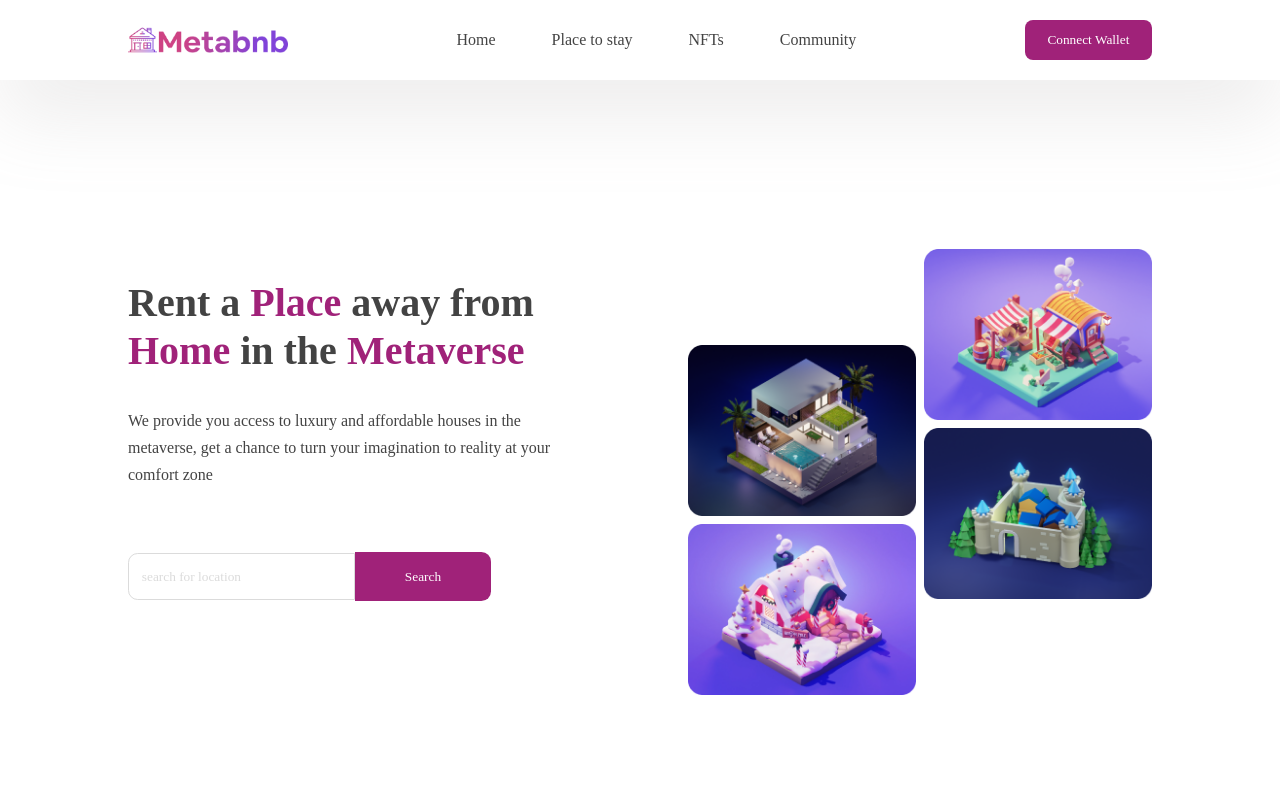
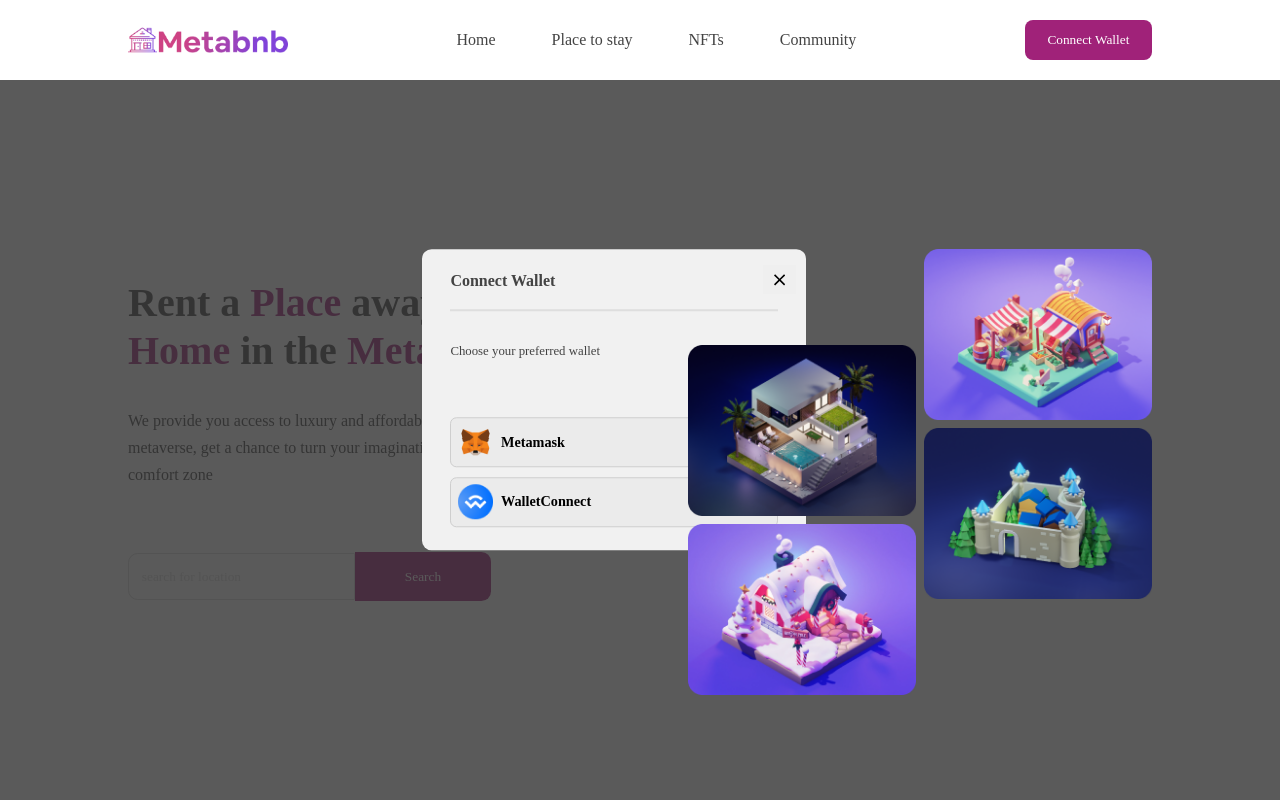
Before and after one commit to JoeTechx/metabnb, a React (Create React App) app: page / in a window 1280 px wide. Shown: the top 800 px of the page. Built offline with nearby package versions, Linux system fonts and the light colour scheme; a web font is replaced by a local one.

Commit message:
done with modal

```diff
--- a/src/component/Header.jsx
+++ b/src/component/Header.jsx
@@ -2,8 +2,9 @@ import Image1 from '../Image/image 1.png'
 import Image2 from '../Image/image 2.png'
 import Image3 from '../Image/image 3.png'
 import Image4 from '../Image/image 4.png'
+import Modal from "./Modal"
 
-const Header = () => {
+const Header = ({ openModal }) => {
   return (
     <header className="main__header width">
       <div className="container main__header-container">
@@ -18,10 +19,11 @@ const Header = () => {
             comfort zone
           </p>
           <div className='wallet__btn-header'>
-          <button className="nav__btn btn lg">
+          <button className="nav__btn btn lg"  onClick={() => openModal(true)}>
                 Connect Wallet
             </button>
             </div>
+            <Modal/>
           <div className="search__bar">
             <input type="text" name="search" placeholder="search for location" className="search__input" required/>
             <button className="search__btn btn lg">
--- /dev/null
+++ b/src/component/Modal.jsx
@@ -0,0 +1,51 @@
+import image66 from "../Image/image 66.png";
+import image69 from "../Image/image 69.png";
+import { MdOutlineClose } from "react-icons/md";
+import { MdKeyboardArrowRight } from "react-icons/md";
+
+const Modal = ({ closeModal }) => {
+  return (
+    <div className="modal">
+      <div className="overlay">
+        <div className="modal-content">
+          <h2>
+            Connect Wallet
+            <hr />
+          </h2>
+          <p>Choose your preferred wallet</p>
+
+          <div className="modal__btns">
+            <div className="modal__btn-1">
+              <button className="modal__metaBtn">
+                <div className="mask__img">
+                <div className="modal__meta-img">
+                  <img src={image66} alt="" />
+                </div>
+                <h5>Metamask</h5>
+                </div>
+                <MdKeyboardArrowRight />
+              </button>
+            </div>
+            <div className="modal__btn-2">
+              <button className="modal__metaBtn">
+              <div className="mask__img">
+                <div className="modal__meta-img">
+                  <img src={image69} alt="" />
+                </div>
+                <h5>WalletConnect</h5>
+                </div>
+                <MdKeyboardArrowRight />
+              </button>
+            </div>
+          </div>
+
+          <button className="close-modal" onClick={() => closeModal(false)}>
+            <MdOutlineClose />
+          </button>
+        </div>
+      </div>
+    </div>
+  );
+};
+
+export default Modal;
--- a/src/component/Navbar.css
+++ b/src/component/Navbar.css
@@ -20,10 +20,8 @@ nav {
   position: fixed;
   top: 0;
   left: 0;
-  z-index: 99;
-  box-shadow: 0rem 2rem 5rem rgba(156, 152, 152, 0.205);
+  z-index: 2;
 }
-
 .logo {
   width: 10rem;
 }
--- a/src/component/Navbar.jsx
+++ b/src/component/Navbar.jsx
@@ -1,46 +1,59 @@
-import { Link, NavLink } from 'react-router-dom'
-import "./Navbar.css"
-import { links } from '../data'
+import { Link, NavLink } from "react-router-dom";
+import "./Navbar.css";
+import { links } from "../data";
 import Logo from "../Image/logo.png";
-import {useState} from "react"
-import {GoThreeBars} from "react-icons/go"
-import {MdOutlineClose} from "react-icons/md"
+import { useState } from "react";
+import { GoThreeBars } from "react-icons/go";
+import { MdOutlineClose } from "react-icons/md";
+import Modal from "./Modal";
 
 const Navbar = () => {
 
+
+  const [modal, setModal] = useState(false);
+
+
   const [isNavShowing, setIsNavShowing] = useState(false);
+
   return (
     <nav>
       <div className="container nav__container">
         <Link to="./" className="logo" onClick={() => setIsNavShowing(false)}>
           <img src={Logo} alt="Nav Logo" />
         </Link>
-            <ul className={`nav__links ${isNavShowing ? "show__nav" : "hide__Nav"}`}>
-                {
-                    links.map(({ name, path}, index) => {
-                        return(
+        <ul
+          className={`nav__links ${isNavShowing ? "show__nav" : "hide__Nav"}`}
+        >
+          {links.map(({ name, path }, index) => {
+            return (
               <li key={index}>
-                            <NavLink to={path}  onClick={() => setIsNavShowing(prev => !prev)}>
+                <NavLink
+                  to={path}
+                  onClick={() => setIsNavShowing((prev) => !prev)}
+                >
                   {name}
                 </NavLink>
               </li>
-                        )
-                    })
-                }
+            );
+          })}
         </ul>
         <div className="wallet__btn">
-            <button className="nav__btn btn lg">
+          <button className="nav__btn btn lg" onClick={() => {
+            setModal(true)
+          }}>
             Connect Wallet
           </button>
         </div>
-            <button className="nav__toggle-btn" onClick={() => setIsNavShowing(prev => !prev)}>
-     {
-        isNavShowing ? <MdOutlineClose/> : <GoThreeBars/>
-     }
+        { modal && <Modal closeModal={setModal} openModal={setModal}/>}
+        <button
+          className="nav__toggle-btn"
+          onClick={() => setIsNavShowing((prev) => !prev)}
+        >
+          {isNavShowing ? <MdOutlineClose /> : <GoThreeBars />}
         </button>
       </div>
     </nav>
-  )
-}
+  );
+};
 
-export default Navbar
+export default Navbar;
--- a/src/index.css
+++ b/src/index.css
@@ -93,11 +93,11 @@ img{
     cursor: pointer;
   }
 
-  .btn:hover{
+  /* .btn:hover{
     border-color: var(--fill);
     background-color: transparent;
     color: var(--fill);
-  }
+  } */
   .btn.lg{
     padding: 0.6rem 1.29rem;
     border-radius: 0.5rem;
@@ -111,11 +111,11 @@ img{
     border: 2px solid transparent;
   }
 
-  .btn.sm:hover{
+  /* .btn.sm:hover{
     background: transparent;
     color:  var(--white);
     border-color:  var(--white);
-  }
+  } */
 
 
 
@@ -130,9 +130,9 @@ img{
 }
 
 
-.card:hover{
+/* .card:hover{
   border-color: var(--fill);
-}
+} */
 
 .card span{
   color: var(--fill);
--- a/src/pages/home/Home.css
+++ b/src/pages/home/Home.css
@@ -67,11 +67,11 @@
     border-radius: 0 0.6rem 0.6rem 0 !important;
 }
 
-.search__btn:hover{
+/* .search__btn:hover{
     background-color: #ebebeb !important;
     border-color: transparent !important;
     color: var(--fill) !important;
-}
+} */
 
 input{
     border: 1px solid #dbdbdb;
@@ -283,6 +283,106 @@ width: 100vw;
     margin-top: 2rem;
 }
 
+body.active-modal {
+    overflow-y: hidden;
+}
+
+.btn-modal {
+    padding: 10px 20px;
+    display: block;
+    margin: 100px auto 0;
+    font-size: 18px;
+}
+
+.modal, .overlay {
+    width: 100vw;
+    height: 100vh;
+    top: 0;
+    left: 0;
+    right: 0;
+    bottom: 0;
+    position: fixed;
+}
+
+.overlay {
+    z-index: 99;
+    background: rgba(49,49,49,0.8);
+}
+.modal-content {
+    position: absolute;
+    top: 50%;
+    left: 48%;
+    transform: translate(-50%, -50%);
+    line-height: 1.4;
+    background: #f1f1f1;
+    padding: 14px 28px;
+    border-radius: 0.6rem;
+    /* max-width: 600px; */
+    min-width: 300px;
+    margin: auto;
+    width: 30%;
+    cursor: pointer;
+}
+
+.modal__metaBtn {
+    display: flex;
+    align-items: center;
+    justify-content: space-between;
+    gap: 3rem;
+    width: 100%;
+    border: 1px solid #cecece;
+    background: #ebebeb;
+    border-radius: 0.4rem;
+    margin: 0.6rem 0;
+}
+
+.modal-content h2{
+    margin-top: 0.5rem;
+    font-size: 1rem;
+}
+
+.modal-content p{
+    font-size: 0.8rem;
+}
+
+hr{
+    border: 1px solid #dedede;
+    margin: 1.2rem 0;
+    width: 100%;
+}
+
+.mask__img{
+    display: flex;
+    align-items: center;
+    justify-content: space-between;
+    gap: 0.1rem;
+}
+
+.mask__img h5{
+font-size:0.89rem;
+}
+
+.modal__metaBtn svg {
+    font-size: 1.29rem;
+    color: #9f9f9f;
+    margin-right: 1rem;
+}
+
+.modal__meta-img {
+    width: 3rem;
+    padding: 0.4rem;
+}
+
+.close-modal {
+    position: absolute;
+    top: 16px;
+    right: 10px;
+    padding: 5px 7px;
+    font-size: 1.2rem;
+    cursor:pointer;
+}
+
+
 /* media queries */
 
 @media screen and  (max-width: 1187px) {
--- a/src/pages/home/Home.jsx
+++ b/src/pages/home/Home.jsx
@@ -2,6 +2,7 @@ import React from 'react'
 import Adventure from '../../component/Adventure'
 import Header from '../../component/Header'
 import MetaCompany from '../../component/MetaCompany'
+// import Modal from '../../component/Modal'
 import NFTs from '../../component/NFTs'
 import './Home.css'
 
@@ -12,6 +13,7 @@ const Home = () => {
     <MetaCompany/>
     <Adventure/>
     <NFTs/>
+    {/* <Modal/> */}
     </>
   )
 }
```
Also changed, not shown: src/Image/image 66.png (added), src/Image/image 69.png (added). Lines whose indentation alone changed are shown as unchanged.
